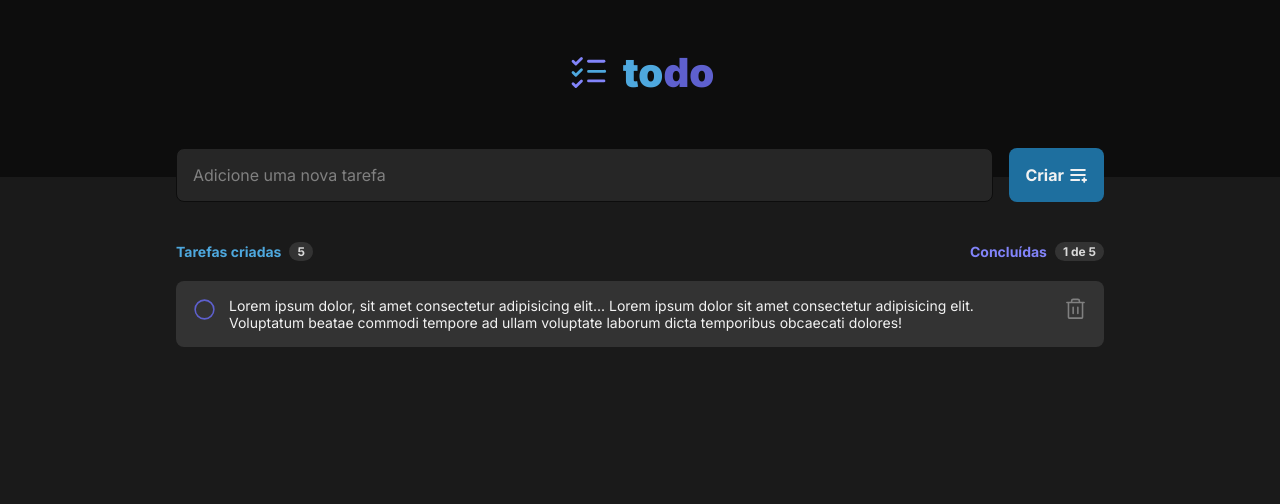
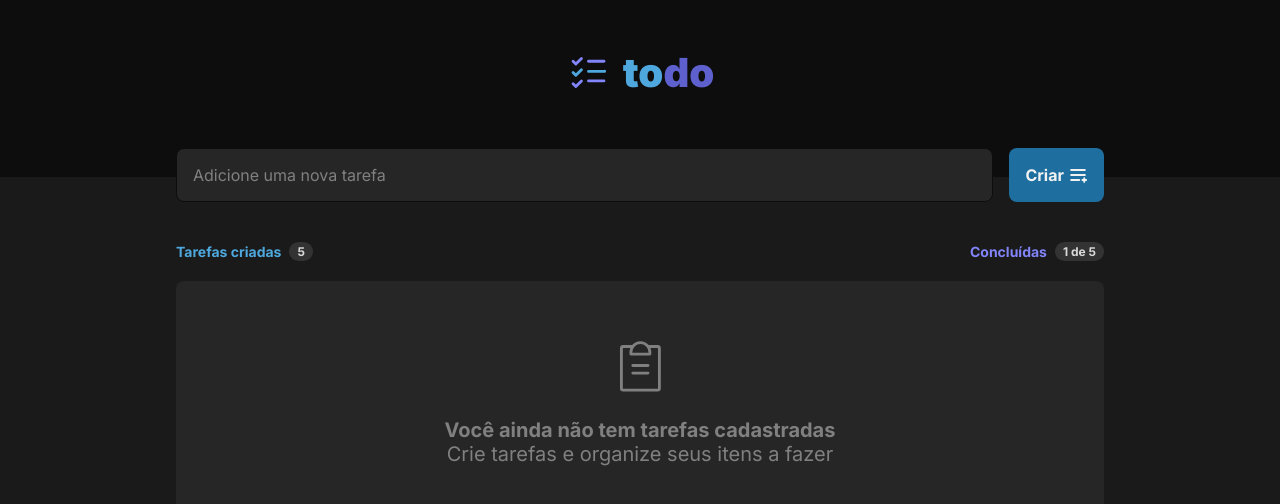
Before and after one commit to CarlosLonghi/ToDo_List, a React (Vite) app: page / in a window 1280 px wide. Shown: the top 504 px of the page. Built offline with nearby package versions, Linux system fonts and the light colour scheme.

Commit message:
feat: create view empty

```diff
--- a/src/App.module.css
+++ b/src/App.module.css
@@ -24,7 +24,6 @@
   font-size: 0.75rem;
   font-weight: 700;
 }
-
 .tasks h4 {
   color: var(--blue-300);
   font-size: 0.875rem;
@@ -37,6 +36,27 @@
   font-weight: 700;
 }
 
+.empty {
+  display: block;
+  background-color: var(--gray-500);
+  text-align: center;
+  padding: 3.5rem 0;
+  border-radius: 8px;
+}
+.empty svg, .empty h4 {
+  color: var(--gray-300)
+}
+.empty svg {
+  margin-bottom: 1rem;
+  width: 3.8rem;
+  height: 3.8rem;
+}
+.empty h4 {
+  font-size: 1.25rem;
+}
+.empty h4:nth-child(3) {
+  font-weight: 400;
+}
 
 @media (max-width: 768px) {
   html {
--- a/src/App.tsx
+++ b/src/App.tsx
@@ -3,6 +3,8 @@ import { Header } from './components/Header'
 import { Input } from './components/Input'
 import { Task } from './components/Task'
 import './global.css'
+
+import { ClipboardText } from '@phosphor-icons/react'
 
 export function App() {
 
@@ -22,7 +24,13 @@ export function App() {
           </div>
         </header>
 
-        <Task/>
+        {/* <Task/> */}
+
+        <div className={styles.empty}>
+          <ClipboardText weight='light' />
+          <h4>Você ainda não tem tarefas cadastradas</h4>
+          <h4>Crie tarefas e organize seus itens a fazer</h4>
+        </div>
       </div>
     </>
   )
--- a/src/components/Task.module.css
+++ b/src/components/Task.module.css
@@ -4,6 +4,9 @@
   gap: 0.75rem;
   border-radius: 8px;
   background: var(--gray-400);
+}
+.task + .task {
+  margin-top: 0.875rem;
 }
 
 .text, .completedText {
```
